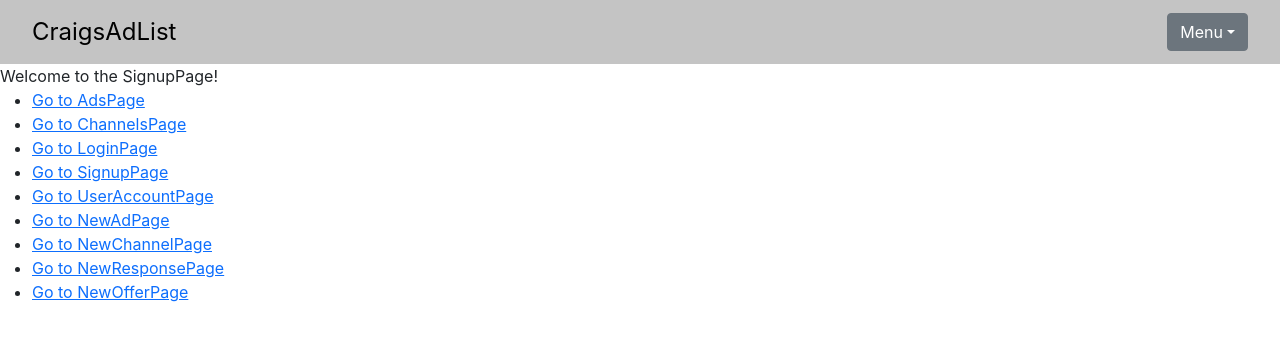
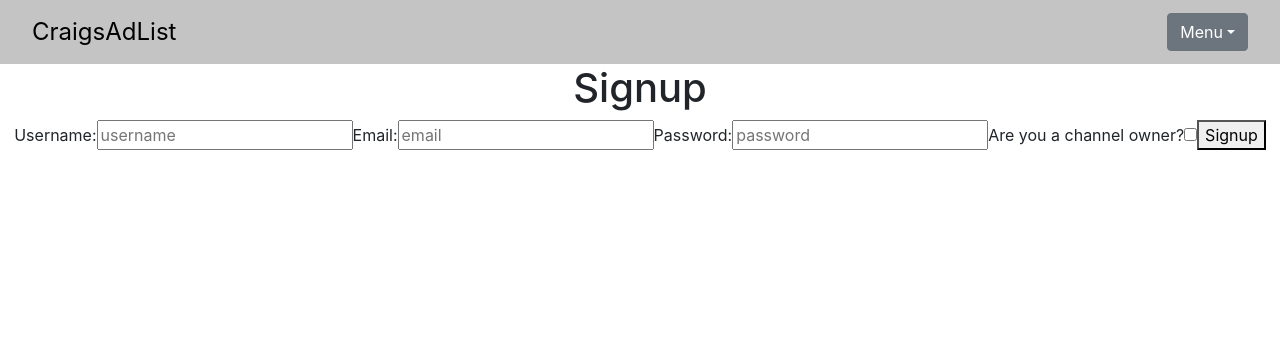
Before and after one commit to CraigsAdList/sprint1, a React (Create React App) app: page /signup in a window 1280 px wide. Shown: the top 340 px of the page. Built offline with nearby package versions, Linux system fonts and the light colour scheme.

Commit message:
made the login and signup html but they log user into the react part of the app

```diff
--- a/package.json
+++ b/package.json
@@ -46,6 +46,7 @@
     "eslint-plugin-import": "^2.25.4",
     "eslint-plugin-jsx-a11y": "^6.5.1",
     "eslint-plugin-react": "^7.29.4",
-    "eslint-plugin-react-hooks": "^4.4.0"
+    "eslint-plugin-react-hooks": "^4.4.0",
+    "html-loader": "^3.1.0"
   }
 }
--- a/src/pages/LoginPage.js
+++ b/src/pages/LoginPage.js
@@ -1,18 +1,12 @@
 function LoginPage() {
   return (
     <div>
-      Welcome to the LoginPage!
-      <ul>
-        <li><a href="/">Go to AdsPage</a></li>
-        <li><a href="/channels">Go to ChannelsPage</a></li>
-        <li><a href="/login">Go to LoginPage</a></li>
-        <li><a href="/signup">Go to SignupPage</a></li>
-        <li><a href="/acount">Go to UserAccountPage</a></li>
-        <li><a href="/new_add">Go to NewAdPage</a></li>
-        <li><a href="/new_channel">Go to NewChannelPage</a></li>
-        <li><a href="/new_response">Go to NewResponsePage</a></li>
-        <li><a href="/new_offer">Go to NewOfferPage</a></li>
-      </ul>
+      <center>
+        <h1>Login</h1>
+        <input type="text" name="email" placeholder="email"></input>
+        <input type="text" name="password" placeholder="password"></input>
+        <button>Login</button>
+      </center>
     </div>
   );
 }
--- a/src/pages/SignupPage.js
+++ b/src/pages/SignupPage.js
@@ -1,19 +1,42 @@
 function SignupPage() {
+  //send the form data back to the server to create a new user
+  function handleSubmit(event) {
+    event.preventDefault();
+    const formData = new FormData(event.target);
+    const data = {};
+    formData.forEach((value, key) => {
+      data[key] = value;
+    });
+    fetch('/signup', {
+      method: 'POST',
+      body: JSON.stringify(data),
+      headers: {
+        'Content-Type': 'application/json'
+      }
+    })
+      .then(response => response.json())
+      .then(data => {
+        if (data.success) {
+          window.location.href = '/';
+        } else {
+          alert(data.message);
+        }
+      });
+  }
+
   return (
-    <div>
-      Welcome to the SignupPage!
-      <ul>
-        <li><a href="/">Go to AdsPage</a></li>
-        <li><a href="/channels">Go to ChannelsPage</a></li>
-        <li><a href="/login">Go to LoginPage</a></li>
-        <li><a href="/signup">Go to SignupPage</a></li>
-        <li><a href="/acount">Go to UserAccountPage</a></li>
-        <li><a href="/new_add">Go to NewAdPage</a></li>
-        <li><a href="/new_channel">Go to NewChannelPage</a></li>
-        <li><a href="/new_response">Go to NewResponsePage</a></li>
-        <li><a href="/new_offer">Go to NewOfferPage</a></li>
-      </ul>
-    </div>
+    <form>
+      <div>
+        <center>
+          <h1>Signup</h1>
+          Username:<input type="text" name="username" placeholder="username"></input>
+          Email:<input type="text" name="email" placeholder="email"></input>
+          Password:<input type="text" name="password" placeholder="password"></input>
+          Are you a channel owner?<input type="checkbox" name="channel_owner"></input>
+          <button onClick={handleSubmit}>Signup</button>
+        </center>
+      </div>
+    </form>
   );
 }
 
```
Also changed, not shown: templates/login.html (added, +16 -0 lines), templates/signup.html (added, +24 -0 lines), 2 other files (tests, documents, lock files or other folders).
